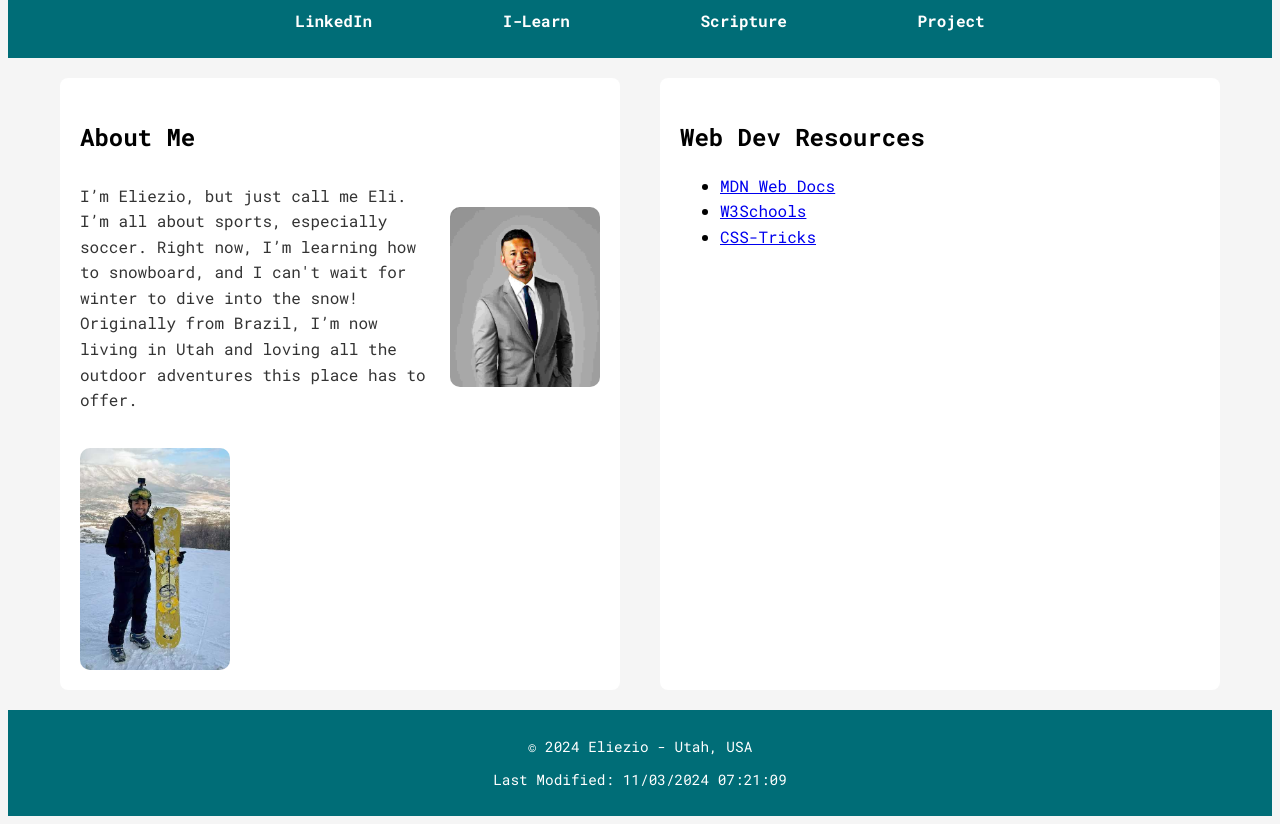
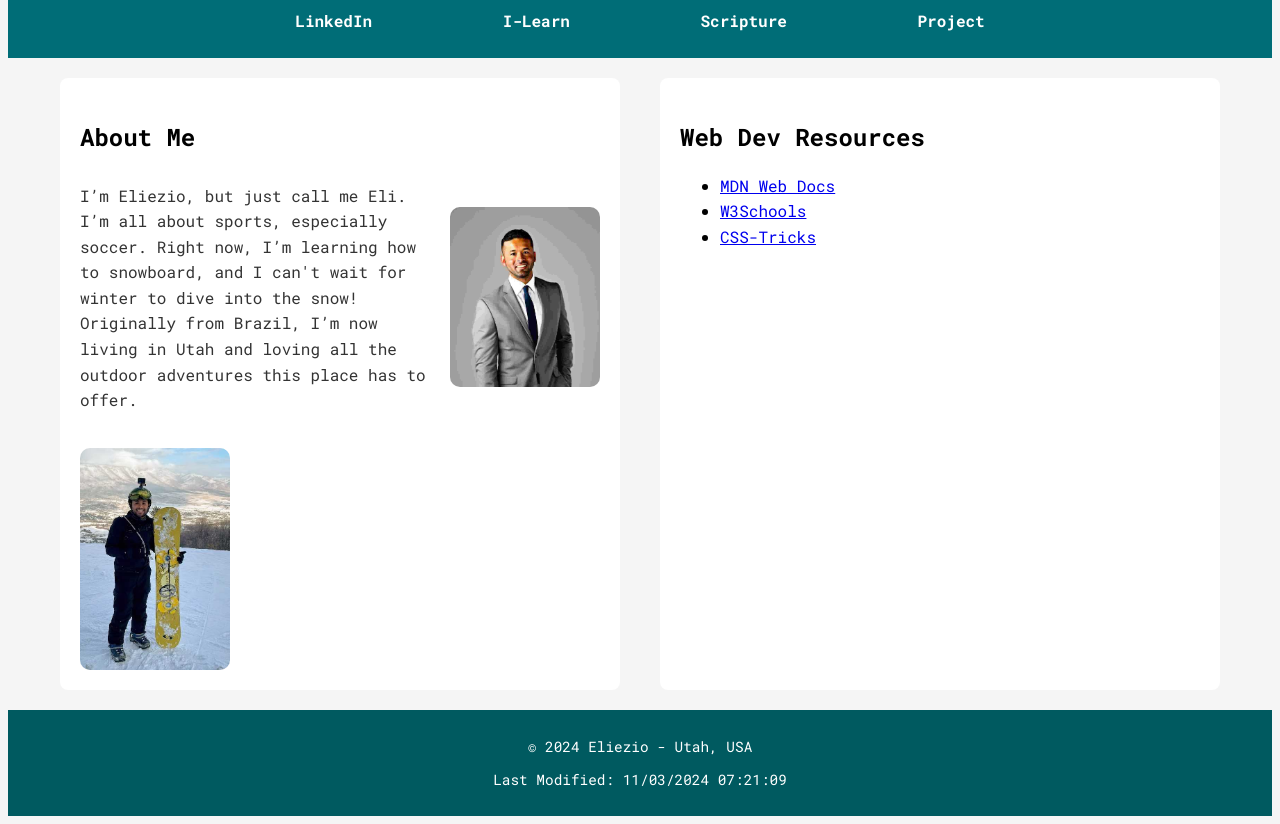
Before and after one commit to eliwebpro/wdd131, a plain HTML site: page index.html in a window 1280 px wide. Shown: the part 118-942 px from the top of the page. Drawn offline with Linux system fonts and the light colour scheme.

Commit message:
footer contrast

```diff
--- a/styles/base.css
+++ b/styles/base.css
@@ -128,7 +128,7 @@ main {
 
 /* Footer */
 footer {
-    background-color: #006d77;
+    background-color: #005a60;
     color: #ffffff;
     text-align: center;
     padding: 20px;
@@ -138,6 +138,7 @@ footer {
     align-items: center;
     width: 100%;
 }
+
 
 footer p {
     margin: 5px 0;
```
